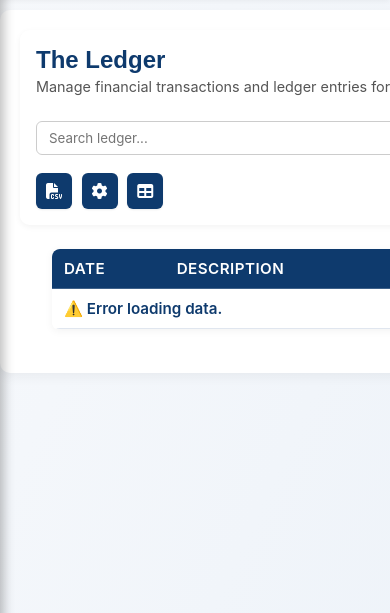
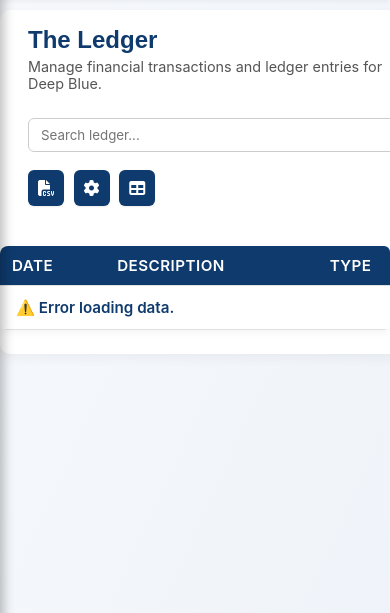
Before and after one commit to RayWalsh/Deepblue_demuro, a Flask app: page /ledger in a window 390 px wide. Shown: the part 60-673 px from the top of the page. Run offline with Flask 3, Linux system fonts and the light colour scheme; the visitor is signed in with stand-in values (Sample User, id 1).

Commit message:
📱 Ledger mobile layout + scroll fix
- Made Ledger header fully responsive to iPhone viewport width - Enabled smooth horizontal scrolling for ledger table on mobile - Preserved full desktop styling (no layout impact) - Cleaned up spacing, alignment, and subtle

```diff
--- a/templates/ledger.html
+++ b/templates/ledger.html
@@ -105,25 +105,24 @@
 
 <!-- ===== INLINE STYLES ===== -->
 <style>
-  /* Match Mailbox Manager header styling */
+/* =========================================
+   🧭 Ledger Layout & Responsive Styling
+   ========================================= */
+
+/* ===== Header Section ===== */
 .ledger-header {
   display: flex;
   flex-wrap: wrap;
   justify-content: space-between;
   align-items: flex-end;
-  padding: 1rem;
-  background: rgba(255, 255, 255, 0.7);
+  padding: 1rem 0;
+  background: rgba(255, 255, 255, 0.75);
   backdrop-filter: blur(8px);
   border-radius: 10px;
   margin-bottom: 1rem;
-  box-shadow: 0 2px 6px rgba(0,0,0,0.05);
+  box-shadow: 0 2px 6px rgba(0, 0, 0, 0.05);
+  width: 100%;
   max-width: 100%;
-  overflow-x: hidden;
-}
-
-.table-scroll {
-  display: block;
-  min-width: max-content;
 }
 
 .ledger-header h1 {
@@ -152,7 +151,7 @@
   padding: 8px 12px;
   border-radius: 6px;
   border: 1px solid #ccc;
-    background: rgba(255,255,255,0.85);
+  background: rgba(255, 255, 255, 0.85);
   backdrop-filter: blur(6px);
   flex: 1;
   min-width: 150px;
@@ -173,7 +172,7 @@
   background: var(--primary-light);
 }
 
-  /* Horizontal scroll on mobile */
+/* ===== Table Section ===== */
 .table-wrapper {
   width: 100%;
   overflow-x: auto;
@@ -181,15 +180,55 @@
 }
 
 .table-scroll {
-    min-width: 600px;
+  display: block;
+  min-width: max-content;
 }
 
+.case-table {
+  width: 100%;
+  border-collapse: collapse;
+  font-size: 0.95rem;
+}
+
+.case-table th,
+.case-table td {
+  padding: 0.75rem 1rem;
+  text-align: left;
+  border-bottom: 1px solid #e0e0e0;
+  white-space: nowrap;
+}
+
+.case-table th {
+  background-color: var(--primary-color);
+  color: #fff;
+  font-weight: 600;
+}
+
+.case-table tr:nth-child(even) {
+  background-color: #f9fafc;
+}
+
+/* ===== Mobile Layout Fixes ===== */
 @media (max-width: 768px) {
+  html, body {
+    overflow-x: hidden;
+  }
+
+  .ledger-section {
+    width: 100vw;
+    margin: 0;
+    padding: 0 0.75rem;
+  }
+
   .ledger-header {
     flex-direction: column;
     align-items: flex-start;
     gap: 0.75rem;
     padding: 1rem;
+    width: 100%;
+    border-radius: 0;
+    box-shadow: none;
+    margin: 0;
   }
 
   .header-right {
@@ -202,6 +241,27 @@
     flex: 1 1 100%;
     margin-bottom: 0.5rem;
   }
+
+  /* Enable true horizontal scroll on mobile */
+  .table-wrapper {
+    overflow-x: auto !important;
+    -webkit-overflow-scrolling: touch;
+    width: 100vw;
+    margin-left: -0.75rem;
+  }
+
+  .table-scroll {
+    display: block;
+    min-width: max-content;
+  }
+}
+
+/* ===== Desktop Polish ===== */
+@media (min-width: 1025px) {
+  .ledger-section {
+    max-width: 1200px;
+    margin: 0 auto;
+  }
 }
 </style>
 {% endblock %}
```
Lines whose indentation alone changed are shown as unchanged.
